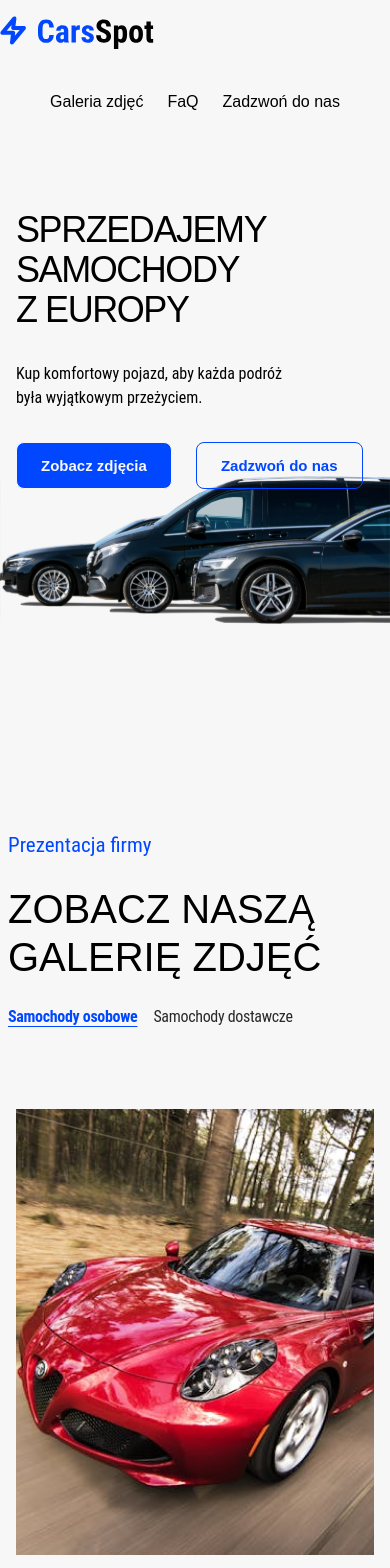
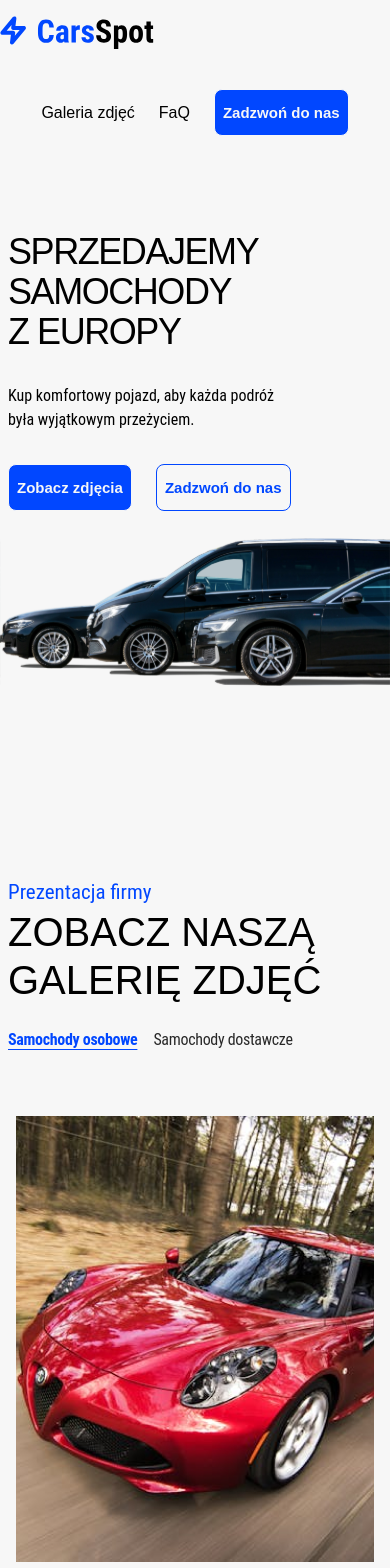
Before and after one commit to JolantaWro/CarsSpot, a React (Create React App) app: page /#/ in a window 390 px wide. Shown: the top 1568 px of the page. Built offline with nearby package versions, Linux system fonts and the light colour scheme.

Commit message:
refactor style in responsive

```diff
--- a/src/components/Content/Gallery.js
+++ b/src/components/Content/Gallery.js
@@ -17,12 +17,12 @@ const Gallery = () => {
       };
 
     return (
-    <div id="gallery" className='pt-[300px] pb-20 xs:px-2'>
-        <div className='grid grid-cols-12 justify-start mx-auto gap-6 xs:grid-cols-4 sm:grid-cols-8 max-w-[1264px] 2xl:w-full'>
-            <div className='flex flex-col justify-start col-span-12 gap-6 xs:col-span-4 sm:col-span-8 md:px-2'>
+    <div id="gallery" className='pt-[285px] pb-28 xs:px-2 sm:px-2'>
+        <div className='grid grid-cols-12 justify-start mx-auto xs:grid-cols-4 sm:grid-cols-8 max-w-[1264px] 2xl:w-full'>
+            <div className='flex flex-col justify-start col-span-12 xs:col-span-4 sm:col-span-8 md:px-2'>
                 <p className='font-roboto font-normal text-[21px] leading-[32px] text-cobalt'>Prezentacja firmy</p>
                 <h1 className='font-bebas font-normal text-[40px] uppercase leading-[48px]'>Zobacz naszą galerię zdjęć</h1>
-                <div className='flex gap-12 xs:gap-4 xs:justify-start '>
+                <div className='flex gap-x-12 xs:gap-4 xs:justify-start pt-6'>
                     <p
                         className={`text-black font-roboto text-base font-normal leading-6 tracking-negative-2 cursor-pointer ${
                             activeCategory === 'passengerCars'
--- a/src/components/Content/HeroSection.js
+++ b/src/components/Content/HeroSection.js
@@ -4,14 +4,14 @@ import Button from '../ui/button'
 
 
 const HeroSection = () => (
-    <div className='py-[120px] relative xs:py-10  md:py-36'>
-        <div className='grid grid-cols-12 justify-start mx-auto max-w-[1200px] pb-10 gap-x-12 xs:grid-cols-4 sm:grid-cols-8 xs:justify-center xs:pb-0'>
-            <div className='flex flex-col gap-12 justify-start col-span-12 xs:gap-8 xs:col-span-4 xs:w-full xs:justify-center xs:px-4 sm:col-span-8 sm:w-full sm:justify-center sm:px-8 md:col-span-8 md:px-8 md:w-full'>
+    <div className='py-[120px] relative xs:py-10 md:py-36'>
+        <div className='grid grid-cols-12 justify-start mx-auto max-w-[1200px] pb-10 gap-12 xs:grid-cols-4 sm:grid-cols-8 xs:justify-center xs:pb-10'>
+            <div className='flex flex-col gap-10 justify-start col-span-12 xs:gap-y-8 xs:col-span-4 xs:w-full xs:justify-center xs:px-2 sm:col-span-8 sm:w-full sm:justify-center sm:px-8 md:col-span-8 md:px-8 md:w-full'>
                 <h1 className='font-bebas font-normal text-[76px] uppercase leading-[83px] tracking-negative-4 xs:text-4xl sm:text-4xl md:text-5xl' >Sprzedajemy samochody <br /> z europy</h1>
                 <p className='font-roboto text-base font-normal leading-6'>Kup komfortowy pojazd, aby każda podróż <br />była wyjątkowym przeżyciem.</p>
                 <div className='flex gap-x-6'>
-                    <Button extraStyles='h-[60px] xs:py-2' href="#gallery">Zobacz zdjęcia</Button>
-                    <Button secondary extraStyles='h-[60px] py-2' >Zadzwoń do nas</Button>
+                    <Button href="#gallery">Zobacz zdjęcia</Button>
+                    <Button secondary >Zadzwoń do nas</Button>
                 </div>
             </div>
         </div>
--- a/src/components/Content/SliderGallery.js
+++ b/src/components/Content/SliderGallery.js
@@ -21,13 +21,20 @@ const SliderGallery = ({ data }) => {
             breakpoint: 768,
             settings: {
               slidesToShow: 1,
+              centerMode: true
+            },
+          },
+          {
+            breakpoint: 480,
+            settings: {
+              slidesToShow: 1,
               centerMode: false
             },
           },
         ],
       };
   return (
-    <div className="pt-20 pl-8 xs:px-2 sm:pl-0 md:pl-2 lg:pl-2 xl:pl-20">
+    <div className="pt-16 pl-8 xs:px-2 sm:pl-0 md:pl-2 lg:pl-2 xl:pl-20">
       <SliderComponent settings={sliderSettings}>
         {data.map((image, index) => (
              <div
--- a/src/components/Header/Header.js
+++ b/src/components/Header/Header.js
@@ -7,9 +7,9 @@ import Button from '../ui/button'
 
 const Header = () => (
     <header className='py-4 gap-x-[10px]'>
-        <div className='grid grid-cols-12 items-center mx-auto max-w-[1200px] xs:grid-cols-4 sm:grid-cols-8'>
+        <div className='grid grid-cols-12 mx-auto items-center max-w-[1200px] xs:grid-cols-4 sm:grid-cols-8'>
             <div className='flex justify-start col-span-3 md:pl-6'>
-                <img src={logo} alt="CarsSpot logo" />
+                <img src={logo} alt="CarsSpot logo company" />
             </div>
             <div className='flex justify-center col-span-6 xs:hidden sm:hidden'>
                 <HeaderNavigation />
--- a/src/components/Header/HeaderMobile.js
+++ b/src/components/Header/HeaderMobile.js
@@ -1,5 +1,6 @@
 import React from 'react';
 import { HashLink as Link } from "react-router-hash-link";
+import Button from '../ui/button'
 
 const HeaderMobile = () => {
     return (
@@ -16,9 +17,10 @@ const HeaderMobile = () => {
                     </Link>
                 </li>
                 <li className=''>
-                    <Link smooth to="#kontakt" className="font-robotoFlex text-base font-medium leading-6 transform transition-transform hover:scale-105 hover:underline hover:underline-offset-4 hover:text-cobalt">
+                    {/* <Link smooth to="#kontakt" className="font-robotoFlex text-base font-medium leading-6 transform transition-transform hover:scale-105 hover:underline hover:underline-offset-4 hover:text-cobalt">
                         Zadzwoń do nas
-                    </Link>
+                    </Link> */}
+                    <Button>Zadzwoń do nas</Button>
                 </li>
             </ul>
         </nav>
--- a/src/components/ui/button.js
+++ b/src/components/ui/button.js
@@ -2,7 +2,7 @@ import React from 'react';
 
 const Button = ({ children, href, secondary, ...props }) => {
 
-  const buttonStyles = "border font-robotoFlex text-[15px] font-semibold leading-[22px] rounded-lg py-3 px-6 h-[47px] z-10 hover:bg-black hover:text-white";
+  const buttonStyles = "border font-robotoFlex text-[15px] font-semibold leading-[22px] rounded-lg py-3 px-6 h-[47px] z-10 hover:bg-black hover:text-white text-center xs:px-2";
 
   const secondaryStyles = "bg-transparent text-cobalt";
   const primaryStyles = "bg-cobalt text-gray"
--- a/src/components/ui/card.js
+++ b/src/components/ui/card.js
@@ -11,7 +11,7 @@ const Card = ({ title, description }) => {
 
   return (
     <>
-        <div className='flex flex-col gap-4 text-white font-normal'>
+        <div className='flex flex-col gap-6 text-white font-normal'>
             <h1 className='font-bebas text-[25px] leading-9 tracking-negative-3'>{title}</h1>
             <p className={`font-roboto text-base leading-5 ${!isExpanded ? 'line-clamp-2' : ''}`}>{description}</p>
               <div className='inline-flex items-center gap-[6px] pb-[6px] border-b-[1.5px] w-fit cursor-pointer' onClick={toggleExpanded}>
```
